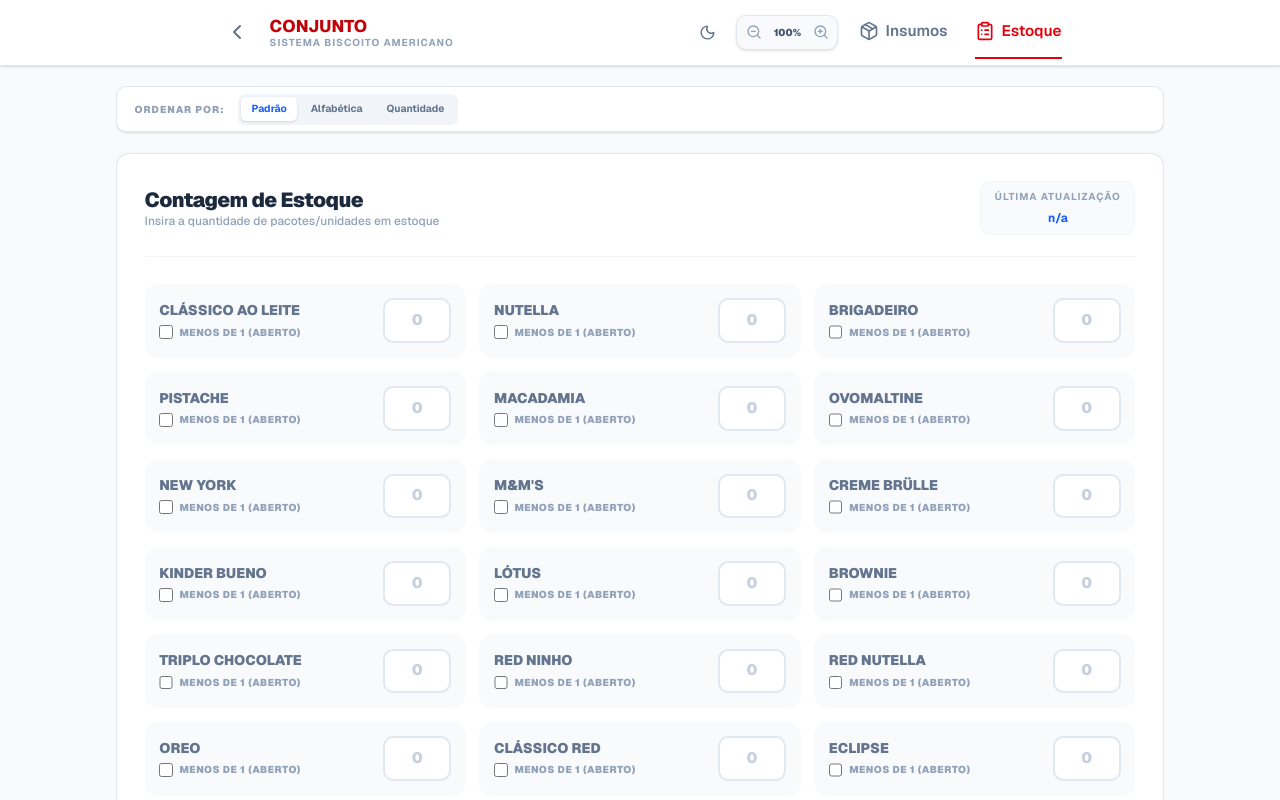
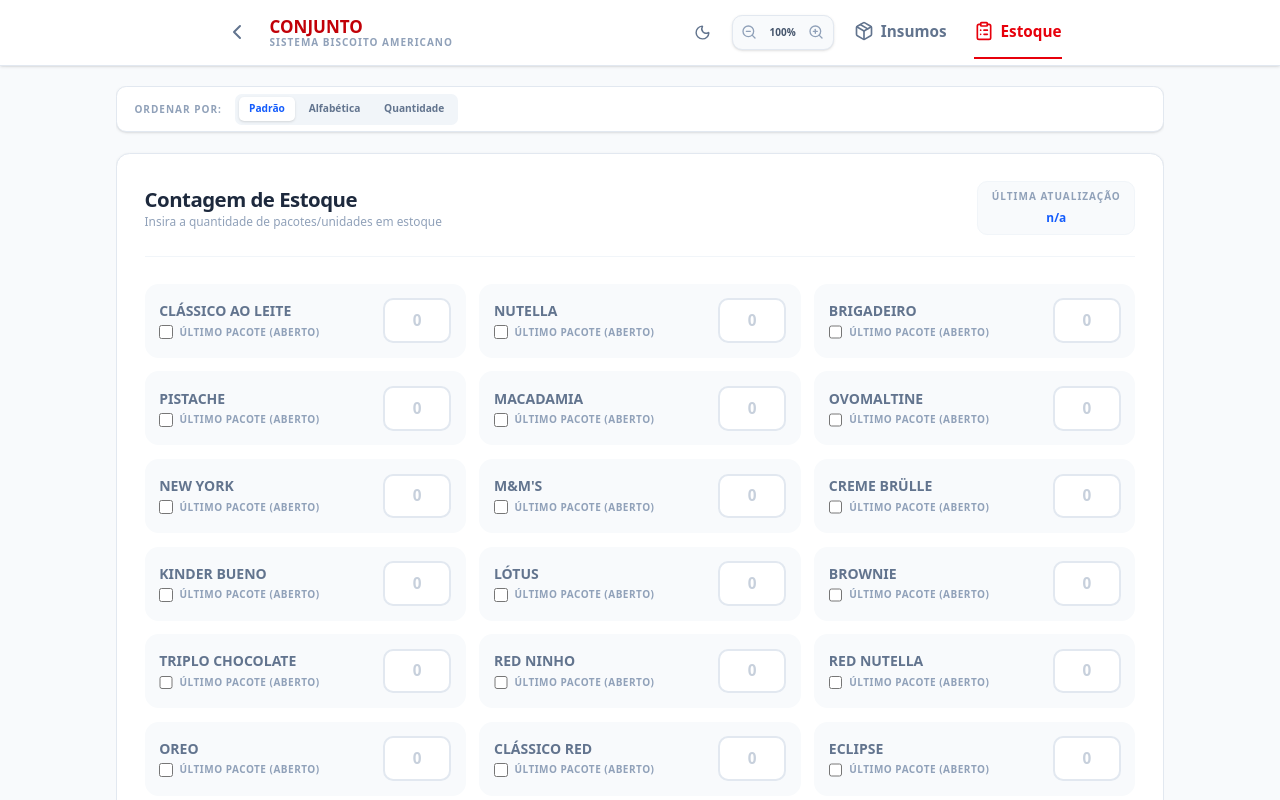
Before and after one commit to rodrigocvmd/sistema-biscoito-americano, a Next.js app: page /conjunto/estoque in a window 1280 px wide. Shown: the top 800 px of the page. Built offline with nearby package versions, Linux system fonts and the light colour scheme; no server answers; the database is empty.

Commit message:
fix: dark mode btn

```diff
--- a/app/[store]/estoque/page.tsx
+++ b/app/[store]/estoque/page.tsx
@@ -200,7 +200,7 @@ export default function StockPage({ params }: { params: Promise<{ store: string
 											className="w-4 h-4 rounded border-slate-300 dark:border-slate-700 text-red-600 dark:text-red-500 focus:ring-red-500 cursor-pointer"
 										/>
 										<span className="text-[10px] font-black text-slate-400 dark:text-slate-500 uppercase tracking-wider">
-											Menos de 1 (Aberto)
+											Último Pacote (Aberto)
 										</span>
 									</label>
 								</div>
--- a/app/globals.css
+++ b/app/globals.css
@@ -1,4 +1,6 @@
 @import "tailwindcss";
+
+@variant dark (&:where(.dark, .dark *));
 
 @theme {
   --font-sans: var(--font-geist-sans), ui-sans-serif, system-ui, sans-serif, "Apple Color Emoji", "Segoe UI Emoji", "Segoe UI Symbol", "Noto Color Emoji";
@@ -13,7 +15,7 @@
   --foreground: #0f172a;
 }
 
-.dark {
+:root[class~="dark"] {
   --background: #0f172a;
   --foreground: #f1f5f9;
 }
--- a/app/layout.tsx
+++ b/app/layout.tsx
@@ -27,13 +27,14 @@ export default function RootLayout({
 	children: React.ReactNode;
 }>) {
 	return (
-		<html lang="en" className={`${geistSans.variable} ${geistMono.variable} h-full antialiased`} suppressHydrationWarning>
-			<body className="min-h-full flex flex-col">
+		<html lang="en" className="h-full antialiased" suppressHydrationWarning>
+			<body className={`${geistSans.variable} ${geistMono.variable} min-h-full flex flex-col`}>
 				<ThemeProvider
 					attribute="class"
 					defaultTheme="light"
-					enableSystem
+					enableSystem={false}
 					disableTransitionOnChange
+					storageKey="biscoito-theme"
 				>
 					{children}
 				</ThemeProvider>
--- a/components/theme-toggle.tsx
+++ b/components/theme-toggle.tsx
@@ -5,7 +5,7 @@ import { Moon, Sun } from "lucide-react";
 import { useTheme } from "next-themes";
 
 export function ThemeToggle() {
-  const { theme, setTheme } = useTheme();
+  const { setTheme, resolvedTheme } = useTheme();
   const [mounted, setMounted] = React.useState(false);
 
   // Avoid hydration mismatch
@@ -17,13 +17,15 @@ export function ThemeToggle() {
     return <div className="p-2 w-10 h-10" />;
   }
 
+  const isDark = resolvedTheme === "dark";
+
   return (
     <button
-      onClick={() => setTheme(theme === "dark" ? "light" : "dark")}
+      onClick={() => setTheme(isDark ? "light" : "dark")}
       className="cursor-pointer p-2 hover:bg-slate-100 dark:hover:bg-slate-800 rounded-lg text-slate-500 dark:text-slate-400 transition-colors flex items-center justify-center"
       aria-label="Toggle theme"
     >
-      {theme === "dark" ? (
+      {isDark ? (
         <Sun className="h-5 w-5" />
       ) : (
         <Moon className="h-5 w-5" />
```
